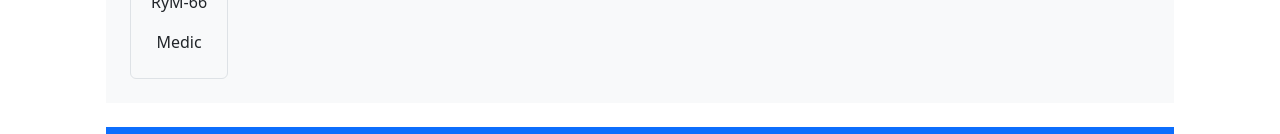
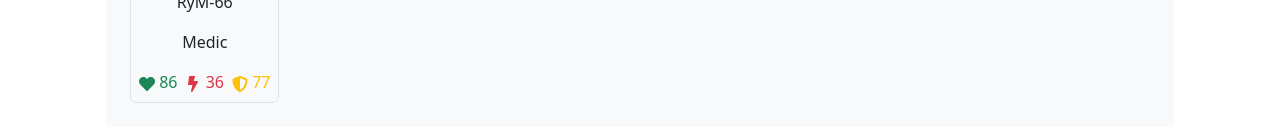
Before and after one commit to Markswell-crypto/react-bot-battlr-code-challenge-2, a React (Vite) app: page / in a window 1280 px wide. Both pictures are taken after a click on the element 367 px from the left and 456 px from the top of the page. Shown: the part 297-431 px from the top of the page. Built offline with nearby package versions, Linux system fonts and the light colour scheme; data requests are answered from the project's data file.

Commit message:
Finalizing changes

```diff
--- a/src/App.jsx
+++ b/src/App.jsx
@@ -3,7 +3,6 @@ import { BrowserRouter as Router, Routes, Route } from 'react-router-dom';
 import 'bootstrap/dist/css/bootstrap.min.css';
 import Navbar from './components/Navbar';
 import BotCollection from './components/BotCollection';
-import BotArmy from './components/BotArmy';
 import BotSpecs from './components/BotSpecs';
 import SelectedBots from './components/SelectedBots';
 
--- a/src/components/BotArmy.jsx
+++ /dev/null
@@ -1,39 +0,0 @@
-// This component manages the enlisted bots, allowing users to add and release them.
-// It uses the useState hook to maintain the enlisted bots list.
-import React, { useState } from 'react';
-
-function BotArmy() {
-  const [enlistedBots, setEnlistedBots] = useState([]);
-
-  // Function to enlist a bot
-  const enlistBot = (bot) => {
-    // Check if the bot is already enlisted
-    if (!enlistedBots.find((b) => b.id === bot.id)) {
-      setEnlistedBots([...enlistedBots, bot]);
-    }
-  };
-
-  // Function to release a bot
-  const releaseBot = (bot) => {
-    const updatedBots = enlistedBots.filter((b) => b.id !== bot.id);
-    setEnlistedBots(updatedBots);
-  };
-
-  return (
-    <div>
-      <h1>Your Bot Army</h1>
-      <ul>
-        {enlistedBots.map((bot) => (
-          <li key={bot.id}>
-            {bot.name} - {bot.bot_class}
-            <button onClick={() => releaseBot(bot)} className="btn btn-danger btn-sm ml-2">
-              Release
-            </button>
-          </li>
-        ))}
-      </ul>
-    </div>
-  );
-}
-
-export default BotArmy;
--- a/src/components/BotCard.jsx
+++ b/src/components/BotCard.jsx
@@ -1,7 +1,7 @@
 // This component displays details of a single bot, including their name, class, health, damage, and armor.
 // It also provides a button to view more details.
 import React from 'react';
-import { FaHeart, FaBolt, FaShieldAlt } from 'react-icons/fa'; // Import icons from the Font Awesome set
+import { FaHeart, FaBolt, FaShieldAlt } from 'react-icons/fa';
 import { Link } from 'react-router-dom';
 
 function BotCard({ bot, onSelectBot, selected }) {
@@ -32,5 +32,4 @@ function BotCard({ bot, onSelectBot, selected }) {
     </div>
   );
 }
-
 export default BotCard;
--- a/src/components/BotCollection.jsx
+++ b/src/components/BotCollection.jsx
@@ -9,7 +9,7 @@ function BotCollection() {
   const [selectedBots, setSelectedBots] = useState([]);
 
   useEffect(() => {
-    // Fetch data from your API (http://localhost:3000/bots)
+    // Fetch data from db.json
     fetch('http://localhost:3000/bots')
       .then((response) => response.json())
       .then((data) => setBots(data))
--- a/src/components/SelectedBots.jsx
+++ b/src/components/SelectedBots.jsx
@@ -1,4 +1,5 @@
 import React from 'react';
+import { FaHeart, FaBolt, FaShieldAlt } from 'react-icons/fa';
 
 function SelectedBots({ selectedBots, removeBot }) {
   if (!selectedBots || selectedBots.length === 0) {
@@ -24,11 +25,21 @@ function SelectedBots({ selectedBots, removeBot }) {
             />
             <p>{bot.name}</p>
             <p>{bot.bot_class}</p>
+            <div className="d-flex align-items-center">
+            <span className="text-success me-2">
+              <FaHeart /> {bot.health}
+            </span>
+            <span className="text-danger me-2">
+              <FaBolt /> {bot.damage}
+            </span>
+            <span className="text-warning">
+              <FaShieldAlt /> {bot.armor}
+            </span>
+          </div>
           </div>
         ))}
       </div>
     </div>
   );
 }
-
 export default SelectedBots;
--- a/src/main.jsx
+++ b/src/main.jsx
@@ -1,6 +1,7 @@
 import React from 'react'
 import ReactDOM from 'react-dom/client'
 import App from './App.jsx'
+import 'bootstrap-icons/font/bootstrap-icons.css';
 
 ReactDOM.createRoot(document.getElementById('root')).render(
   <React.StrictMode>
```
